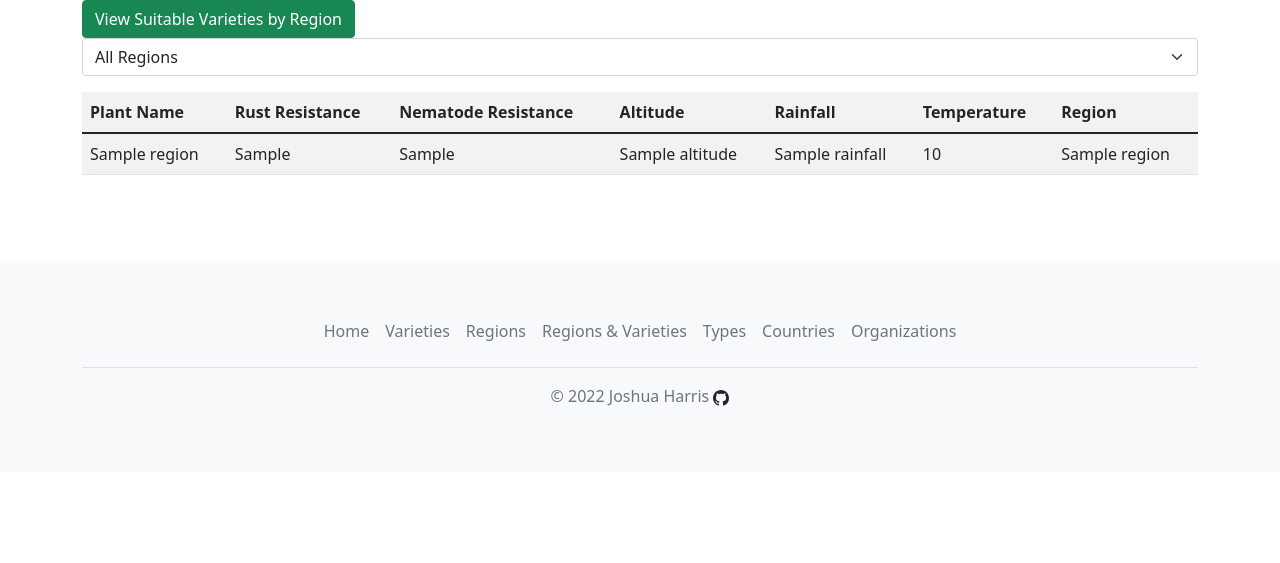
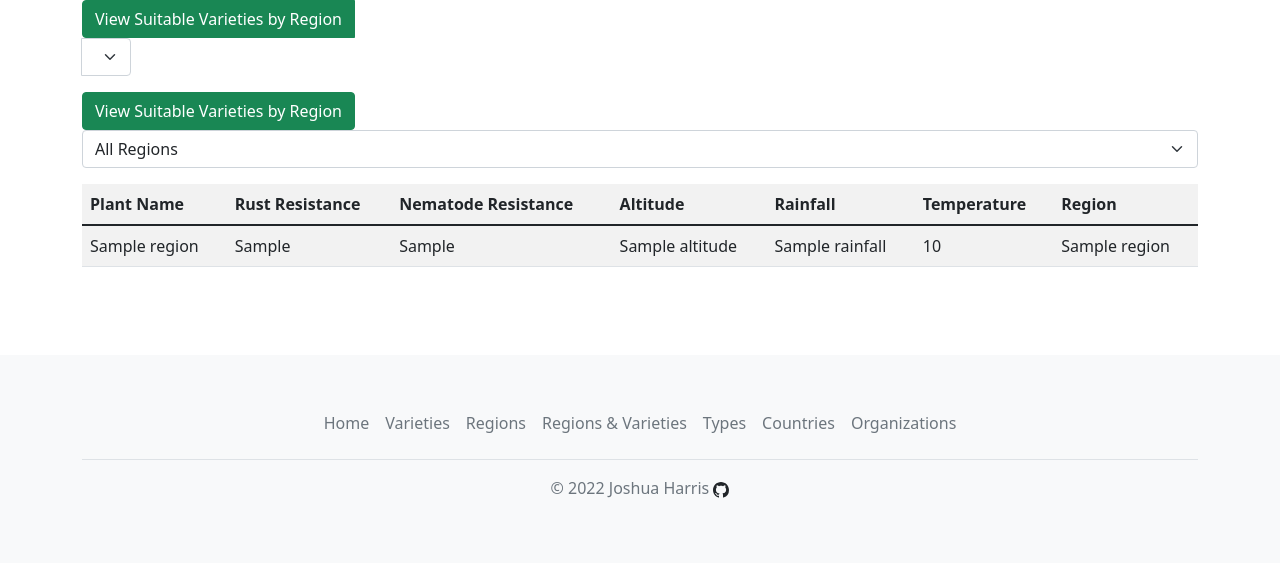
Before and after one commit to JHarrisJoshua/Python-Coffee_Farmer_DB, a Flask app: page /regions-varieties/ in a window 1280 px wide. Shown: the part 161-724 px from the top of the page. Run offline with Flask 2, Linux system fonts and the light colour scheme; a database or web service that is not in the repository returns one stand-in record (values such as "Sample title"); some libraries are stand-ins or nearby versions.

Commit message:
Update regions_varieties.j2

```diff
--- a/templates/regions_varieties.j2
+++ b/templates/regions_varieties.j2
@@ -6,6 +6,16 @@
   <nav class="navbar">
     <h2><strong>Browse Regions and Varieties</strong></h2>
   </nav>
+
+  <div class="input-group mb-3" style="display: block">
+        <button class="btn btn-success" type="button">View Suitable Varieties by Region</button>
+        <select class="form-select" name="region_id" id="region_id">
+          <option value="0" selected>All Regions</option>
+          {% for region in regions %}
+          <option value="{{ region['region_id'] }}"> {{ region['region'] }}</option>
+          {% endfor %}
+        </select>
+  </div>
 
   <div class="input-group mb-3" style="display: block">
     <form id="searchregion" action="/regions-varieties/" method="post">
```
